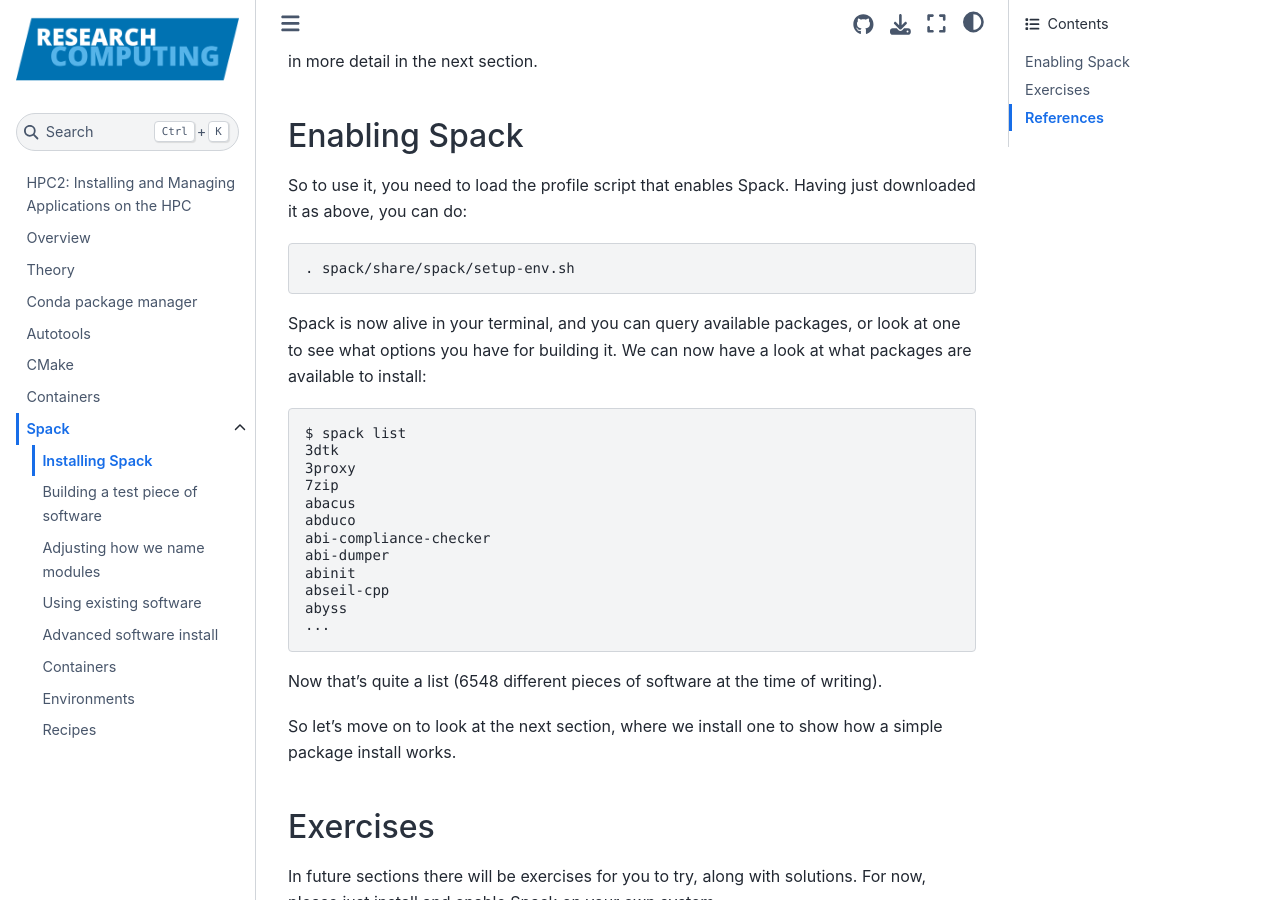
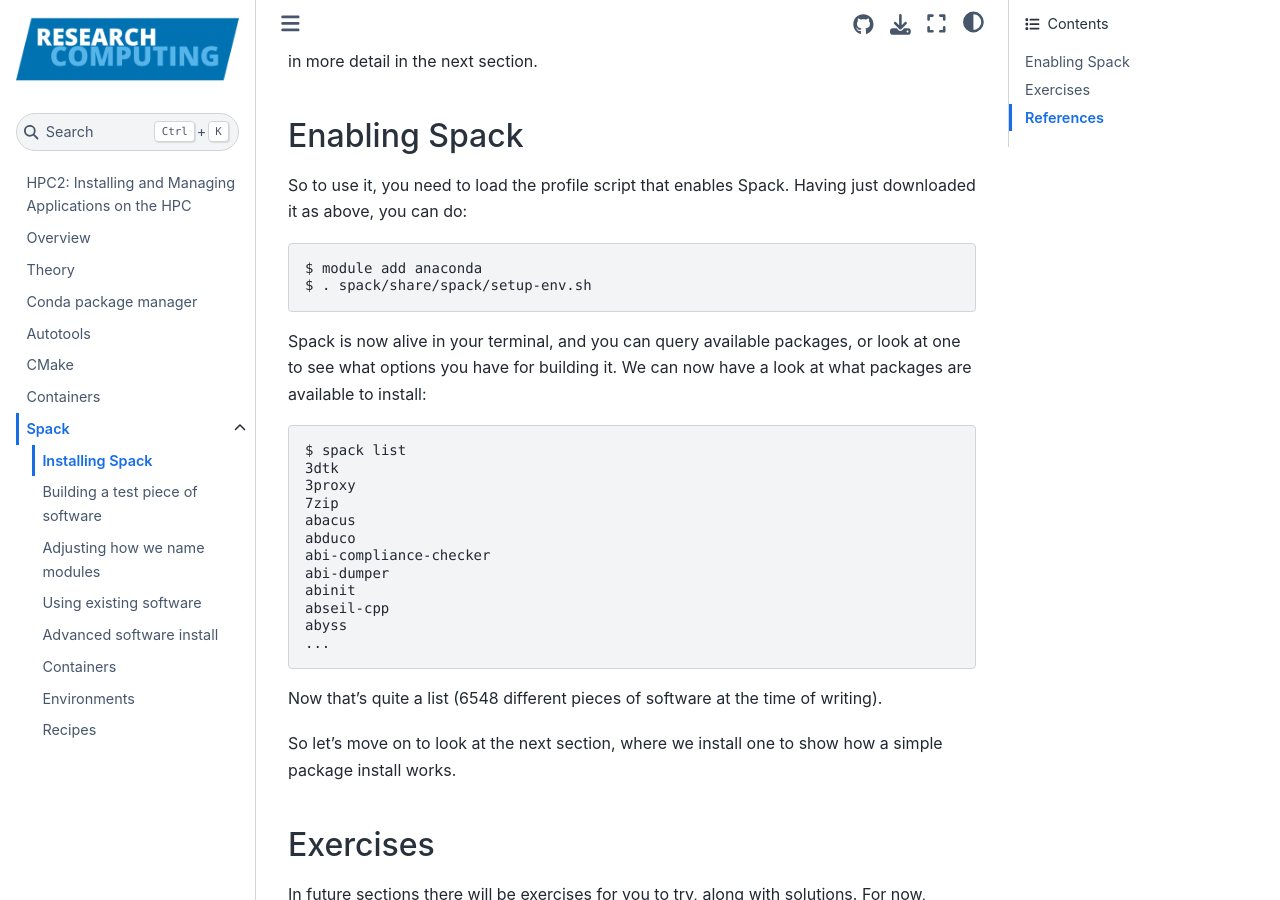
Before and after one commit to ARCTraining/hpc2-software, a Jupyter Book: the page built from book/course/spack/installing.md, in a window 1280 px wide and 900 px high, scrolled down 305 px. Built offline with Jupyter Book 1.0.4 settings and Sphinx 7.4.7 and the Sphinx Book theme 1.1.4, drawn with Linux system fonts in a browser that asks for light colours.

Commit message:
Update installing.md
Load anaconda so it actually works.

````diff
--- a/book/course/spack/installing.md
+++ b/book/course/spack/installing.md
@@ -19,7 +19,8 @@ So to use it, you need to load the profile script that enables Spack.  Having
 just downloaded it as above, you can do:
 
 ```bash
-. spack/share/spack/setup-env.sh
+$ module add anaconda
+$ . spack/share/spack/setup-env.sh
 ```
 
 Spack is now alive in your terminal, and you can query available packages, or
````
